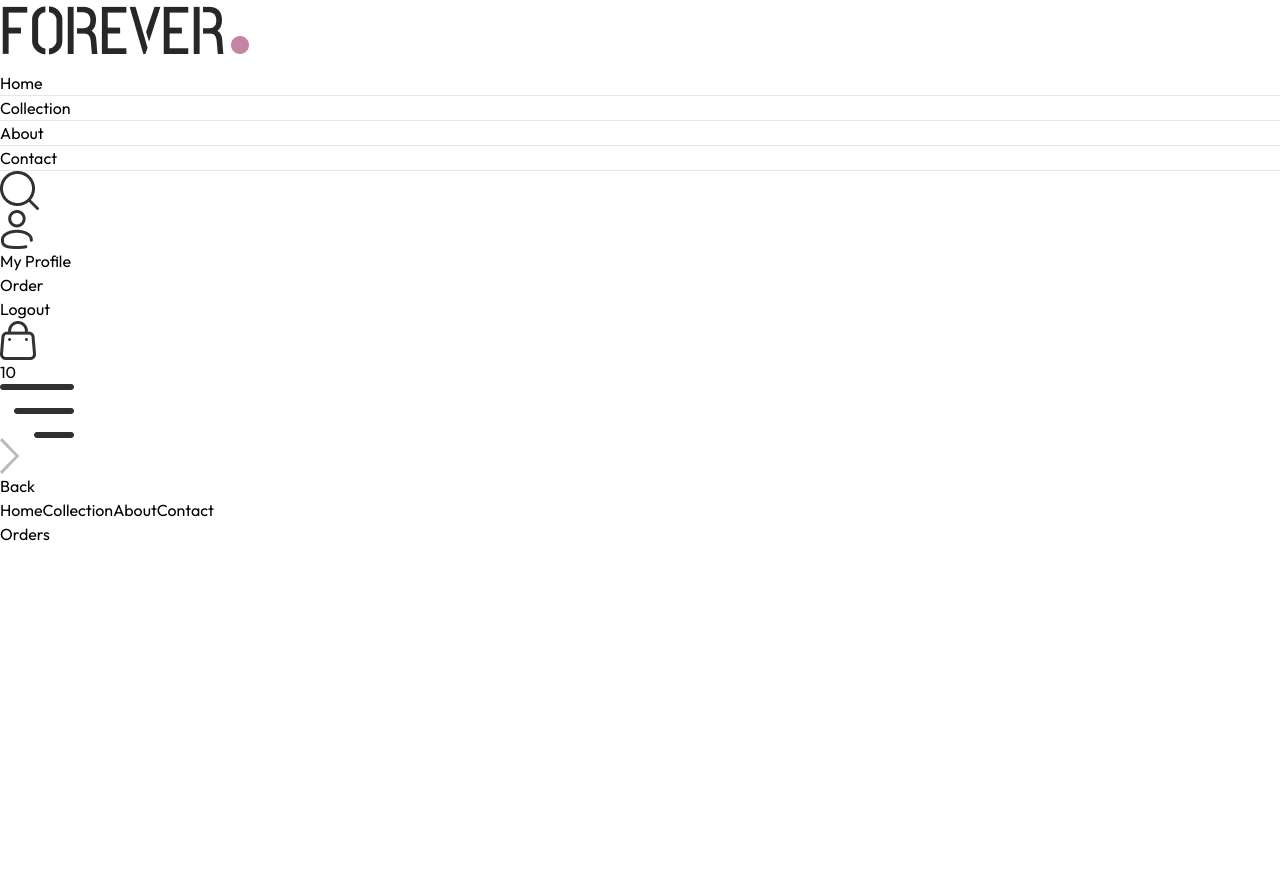
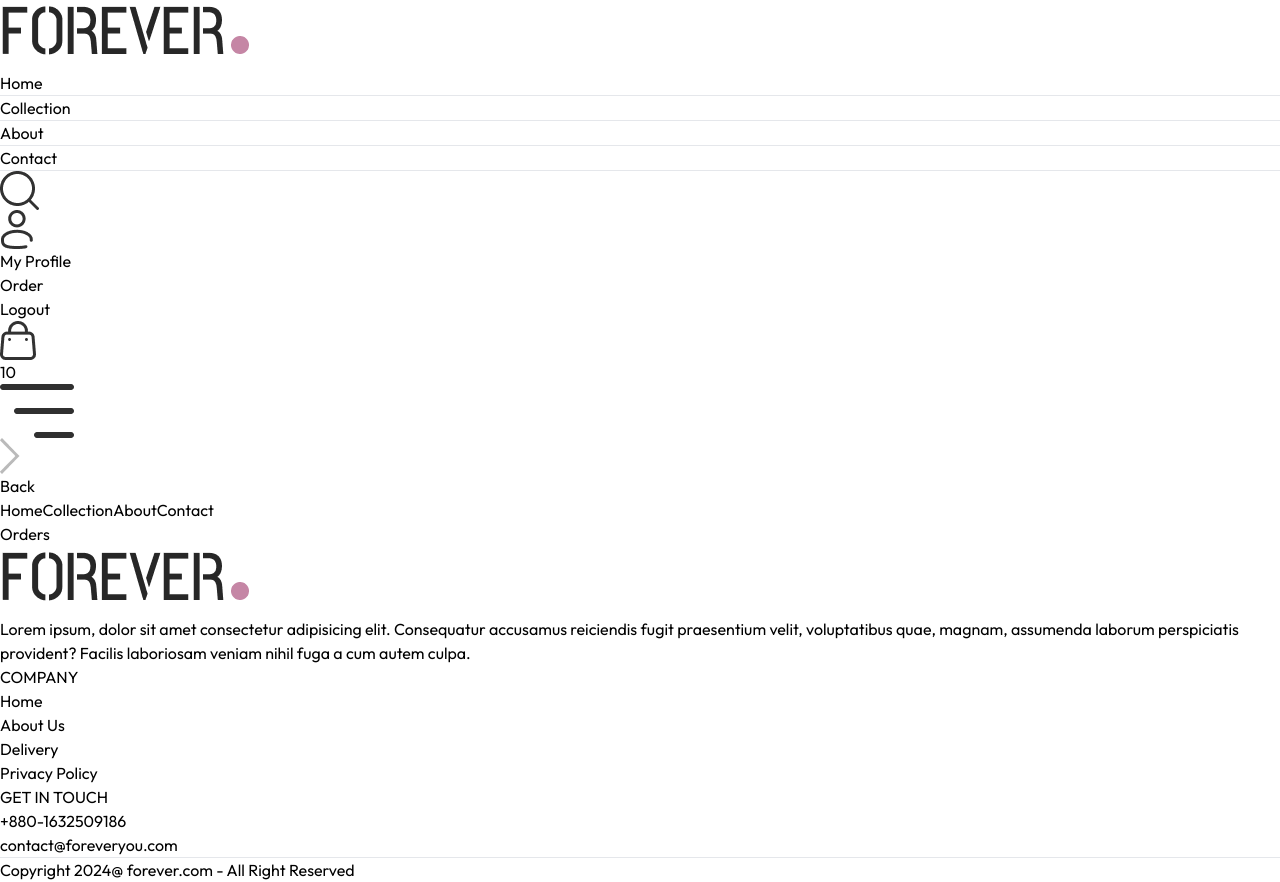
Before and after one commit to R4nz5r/Cloth_E-Commerce, a React (Vite) app in the folder frontend/: page /orders in a window 1280 px wide. Before the commit the page ends 800 px from the top, so only its background shows below. Built offline with nearby package versions, Linux system fonts and the light colour scheme; the HTML template or start-up script is replaced by a standard one.

Commit message:
Ui part done

```diff
--- a/frontend/src/App.jsx
+++ b/frontend/src/App.jsx
@@ -10,6 +10,7 @@
 import PlaceOder from './pages/PlaceOder'
 import Orders from './pages/Orders'
 import Navbar from './components/Navbar'
+import Footer from './components/Footer'
 
 const App = () => {
   return (
@@ -26,6 +27,7 @@
         <Route path='/place-oder' element={<PlaceOder/>}/>
         <Route path='/orders' element={<Orders/>}/>
       </Routes>
+      <Footer/>
     </div>
   )
 }
--- /dev/null
+++ b/frontend/src/components/BestSeller.jsx
@@ -0,0 +1,41 @@
+import React, { useContext, useState, useEffect } from "react";
+import { ShopContext } from "../context/ShopContext";
+import Title from "./Title";
+import ProductItem from "./ProductItem";
+
+const BestSeller = () => {
+  const { products } = useContext(ShopContext);
+  const [BestSeller, setBestSeller] = useState([]);
+
+  useEffect(() => {
+    const bestProducts = products.filter((item) => item.bestseller);
+    setBestSeller(bestProducts.slice(0, 5));
+  }, [products]);
+  return (
+    <div className="my-5">
+      <div className="text-center text-3xl py-8">
+        <Title text1={"BEST"} text2={"SELLERS"} />
+        <p className="w-3/4 m-auto text-xs sm:text-sm md:text-base text-gray-600">
+          Lorem ipsum dolor sit amet consectetur adipisicing elit. Voluptate,
+          quo. Omnis, dicta quidem sunt nulla porro libero. Saepe odit
+          reiciendis modi totam, dolore nulla ullam eligendi. Facere, dolor
+          ipsum. Quo!
+        </p>
+      </div>
+
+      <div className="grid grid-cols-2 sm:grid-cols-3 md:grid-cols-4 lg:grid-cols-5 gap-4 gap-y-6">
+        {BestSeller.map((item, index) => (
+          <ProductItem
+            key={index}
+            id={item._id}
+            name={item.name}
+            image={item.image}
+            price={item.price}
+          />
+        ))}
+      </div>
+    </div>
+  );
+};
+
+export default BestSeller;
--- /dev/null
+++ b/frontend/src/components/Footer.jsx
@@ -0,0 +1,42 @@
+import React from "react";
+import { assets } from "../assets/assets";
+
+const Footer = () => {
+  return (
+    <div className="">
+      <div className="flex flex-col sm:grid grid-cols-[3fr_1fr_1fr] gap-14 my-10 mt-40 text-sm">
+        <div className="">
+          <img src={assets.logo} alt="" className="mb-5 w-32" />
+          <p className="w-full md:w-2/3 text-gray-600">
+            Lorem ipsum, dolor sit amet consectetur adipisicing elit.
+            Consequatur accusamus reiciendis fugit praesentium velit,
+            voluptatibus quae, magnam, assumenda laborum perspiciatis provident?
+            Facilis laboriosam veniam nihil fuga a cum autem culpa.
+          </p>
+        </div>
+        <div className="">
+          <p className="text-xl font-medium mb-5">COMPANY</p>
+          <ul className="flex flex-col gap-1 text-gray-600">
+            <li>Home</li>
+            <li>About Us</li>
+            <li>Delivery</li>
+            <li>Privacy Policy</li>
+          </ul>
+        </div>
+        <div className="">
+          <p className="text-xl font-medium mb-5">GET IN TOUCH</p>
+          <ul className="flex flex-col gap-1 text-gray-600">
+            <li>+880-1632509186</li>
+            <li>contact@foreveryou.com</li>
+          </ul>
+        </div>
+      </div>
+      <div className="">
+        <hr />
+        <p className="py-5 text-sm text-center">Copyright 2024@ forever.com - All Right Reserved</p>
+      </div>
+    </div>
+  );
+};
+
+export default Footer;
--- /dev/null
+++ b/frontend/src/components/NewsletterBox.jsx
@@ -0,0 +1,21 @@
+import React from 'react'
+
+const NewsletterBox = () => {
+
+    const onSubmitHandler = () =>{
+        event.preventDefault();
+    }
+
+    return (
+    <div className='text-center'>
+        <p className="text-2xl font-medium text-gray-800">Subscribe now & get 20% off</p>
+        <p className="text-gray-400 mt-3">Lorem ipsum dolor sit, amet consectetur adipisicing elit. Iste facilis accusamus consectetur quam eos commodi provident obcaecati, optio corrupti magnam repellendus non vitae illo nam. Molestias necessitatibus reprehenderit non qui?</p>
+        <form onSubmit={onSubmitHandler} className='w-full sm:w-1/2 flex items-center gap-3 mx-auto my-6 border pl-3'>
+            <input className='w-full sm:flex-1 outline-none' type="email" placeholder='Enter your email' required/>
+            <button type='submit' className='bg-black text-white text-xs px-10 py-4'>SUBSCRIBE</button>
+        </form>
+    </div>
+  )
+}
+
+export default NewsletterBox
--- /dev/null
+++ b/frontend/src/components/OurPolicy.jsx
@@ -0,0 +1,26 @@
+import React from "react";
+import { assets } from "../assets/assets";
+
+const OurPolicy = () => {
+  return (
+    <div className="flex flex-col sm:flex-row justify-around gap-12 sm:gap-2 text-center py-20 text-xs sm:text-sm md:text-base text-gray-700">
+      <div className="">
+        <img src={assets.exchange_icon} alt="" className="w-12 m-auto mb-5" />
+        <p className="font-semibold">Easy Exchange Policy</p>
+        <p className="text-gray-400">We offer hassle free exchange policy</p>
+      </div>
+      <div className="">
+        <img src={assets.quality_icon} alt="" className="w-12 m-auto mb-5" />
+        <p className="font-semibold">7 Days Return Policy</p>
+        <p className="text-gray-400">We provide 7 days free return policy</p>
+      </div>
+      <div className="">
+        <img src={assets.support_img} alt="" className="w-12 m-auto mb-5" />
+        <p className="font-semibold">Best customer support</p>
+        <p className="text-gray-400">We provide 24/7 customer support</p>
+      </div>
+    </div>
+  );
+};
+
+export default OurPolicy;
--- a/frontend/src/pages/Home.jsx
+++ b/frontend/src/pages/Home.jsx
@@ -1,12 +1,18 @@
 import React from 'react'
 import Hero from '../components/Hero'
 import LatestCollection from '../components/LatestCollection'
+import BestSeller from '../components/BestSeller'
+import OurPolicy from '../components/OurPolicy'
+import NewsletterBox from '../components/NewsletterBox'
 
 const Home = () => {
   return (
     <div>
       <Hero/>
       <LatestCollection/>
+      <BestSeller/>
+      <OurPolicy/>
+      <NewsletterBox/>
     </div>
   )
 }
```
